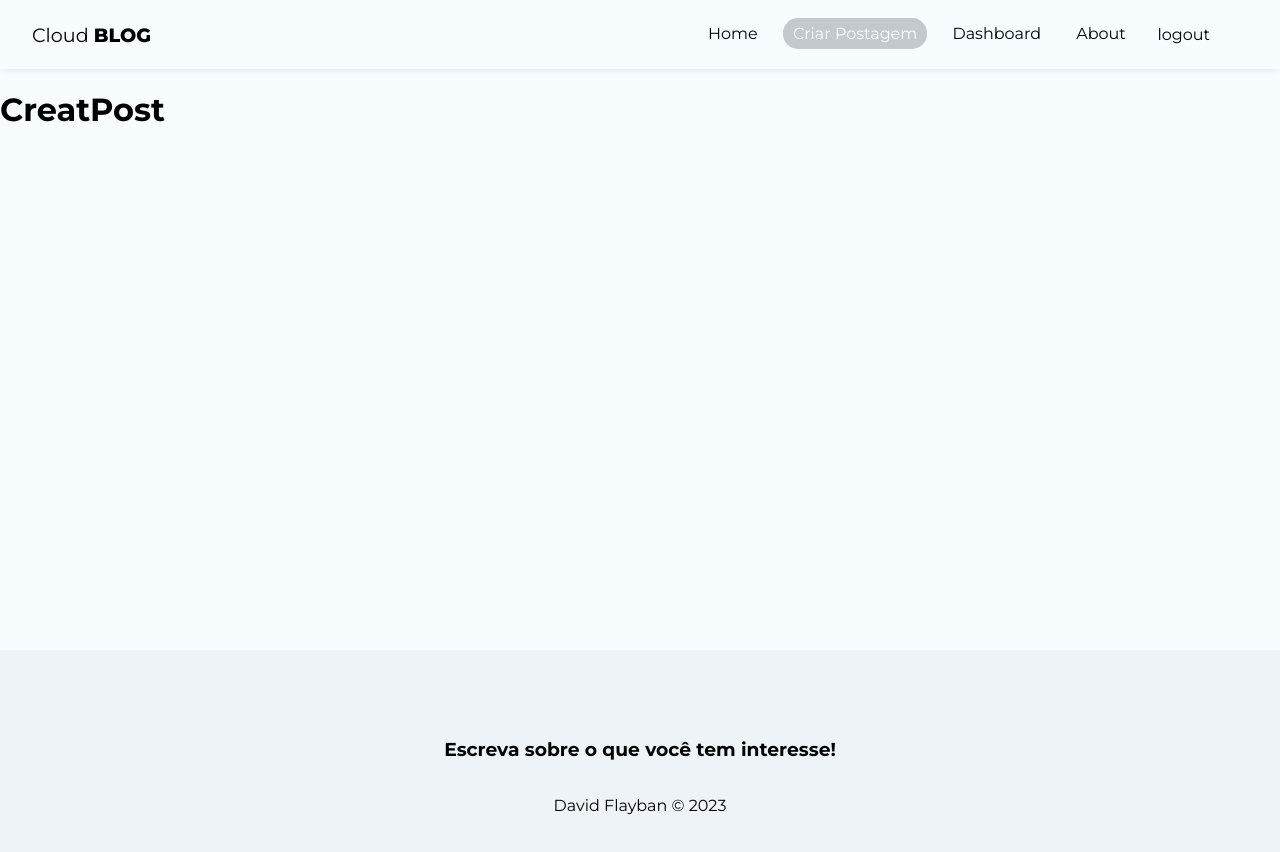
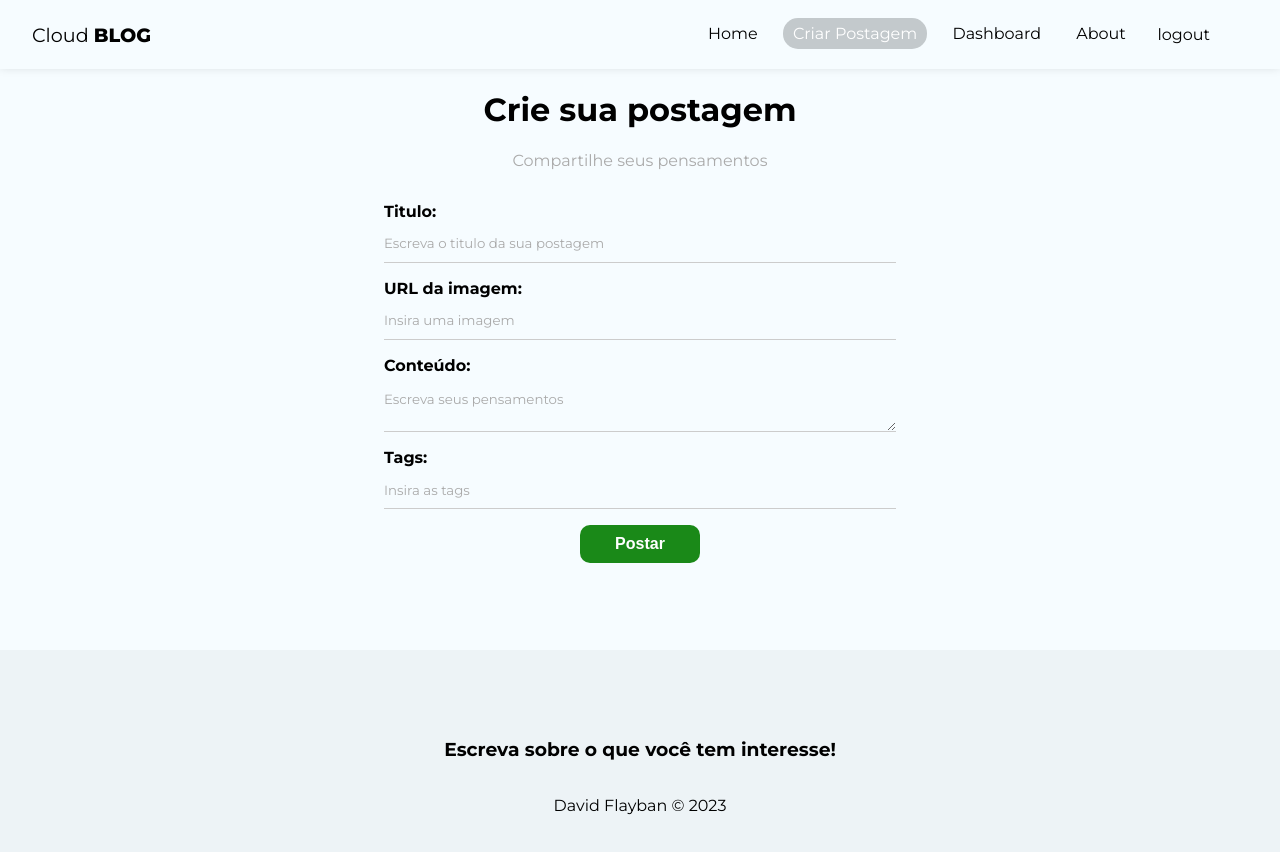
Before and after one commit to Flayban/miniBlog, a React (Create React App) app: page /posts/creat in a window 1280 px wide. Shown: the top 852 px of the page. Built offline with nearby package versions, Linux system fonts and the light colour scheme; no server answers; sample sign-in values are in the browser's storage.

Commit message:
Estrutura da pagina creatPost

```diff
--- a/src/pages/CreatPost/CreatPost.js
+++ b/src/pages/CreatPost/CreatPost.js
@@ -1,9 +1,44 @@
 import styles from "./CreatPost.module.css"
+import { useState } from "react"
+import { useNavigate } from "react-router-dom"
+import { useAuthValue } from "../../context/AuthContext"
 
 const CreatPost = () => {
+  const [title, setTitle] = useState("")
+  const [image, setImage] = useState("")
+  const [bory, setBory] = useState("")
+  const [tags, setTags] = useState([])
+  const [formError, setFormError] = useState("")
+
+  const handSubmit = (e) =>{
+    e.preventDefault()
+  }
+
+
   return (
-    <div>
-        <h1>CreatPost</h1>
+    <div className={styles.create_post}>
+        <h1>Crie sua postagem</h1>
+        <p>Compartilhe seus pensamentos</p>
+        <form onSubmit={handSubmit}>
+          <label>
+            <span>Titulo:</span>
+            <input type="text" name="title" required placeholder="Escreva o titulo da sua postagem" onChange={(e)=> setTitle(e.target.value)} value={title}/>
+          </label>
+          <label>
+            <span>URL da imagem:</span>
+            <input type="text" name="image" required placeholder="Insira uma imagem" onChange={(e)=> setImage(e.target.value)} value={image}/>
+          </label>
+          <label>
+            <span>Conteúdo:</span>
+            <textarea name="bory" required placeholder="Escreva seus pensamentos" onChange={(e)=> setBory(e.target.value)} value={bory} ></textarea>
+          </label>
+          <label>
+            <span>Tags:</span>
+            <input type="text" name="tags" required placeholder="Insira as tags" onChange={(e)=> setTags(e.target.value)} value={tags}/>
+          </label>
+          <button className="btn">Postar</button>
+
+        </form>
     </div>
   )
 }
--- a/src/pages/CreatPost/CreatPost.module.css
+++ b/src/pages/CreatPost/CreatPost.module.css
@@ -0,0 +1,12 @@
+.create_post {
+    text-align: center;
+}
+
+.create_post h2 {
+    font-size: 2.2em;
+}
+
+.create_post p {
+    color: #aaa;
+    margin-bottom: 2em;
+}
```
